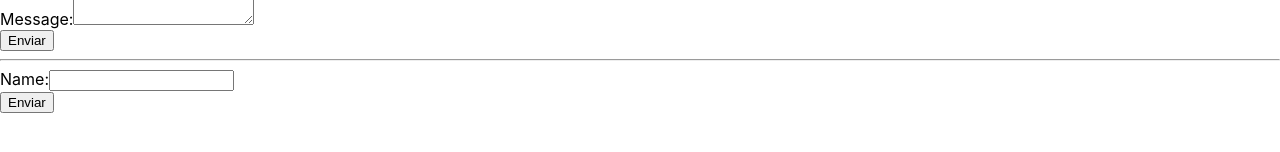
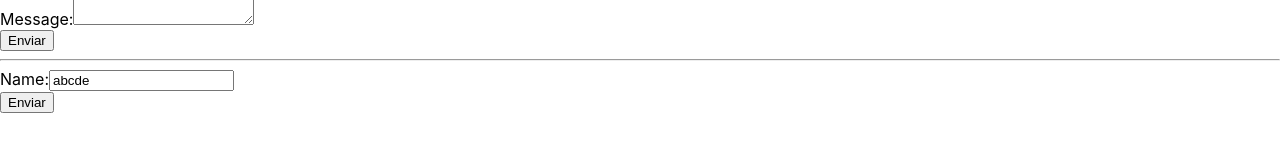
Before and after one commit to treinaweb/treinaweb-react-introducao, a React (Create React App) app: page / in a window 1280 px wide. Shown: the part 196-348 px from the top of the page. Built offline with nearby package versions, Linux system fonts and the light colour scheme.

Commit message:
aula-06-06

```diff
--- a/src/MyForm2.js
+++ b/src/MyForm2.js
@@ -23,7 +23,7 @@ class MyForm2 extends Component{
                 <div>
                     <label>
                         Name:
-                        <input type="text" name="name" ref={this.inputName} />
+                        <input defaultValue={'abcde'} type="text" name="name" ref={this.inputName} />
                     </label>
                 </div>
                 <input type="submit" value="Enviar" />
```
